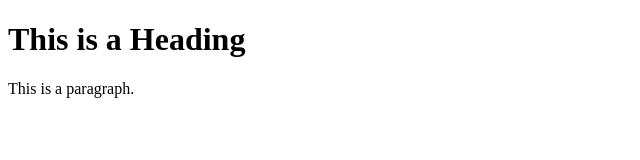
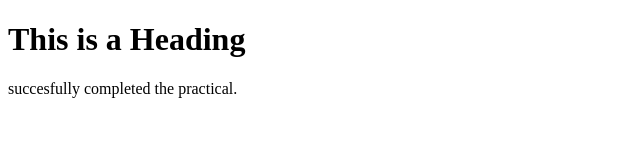
Before and after one commit to 2023ITBshaheer/ruok, a plain HTML site: page index.html in a window 1280 px wide. Shown: the whole page, without its empty margins (0-640 px from the left). Drawn offline with Linux system fonts and the light colour scheme.

Commit message:
Updated HTML files

```diff
--- a/index.html
+++ b/index.html
@@ -6,7 +6,7 @@
 <body>
 
     <h1>This is a Heading</h1>
-    <p>This is a paragraph.</p>
+    <p>succesfully completed the practical.</p>
 
 </body>
 </html>
```
